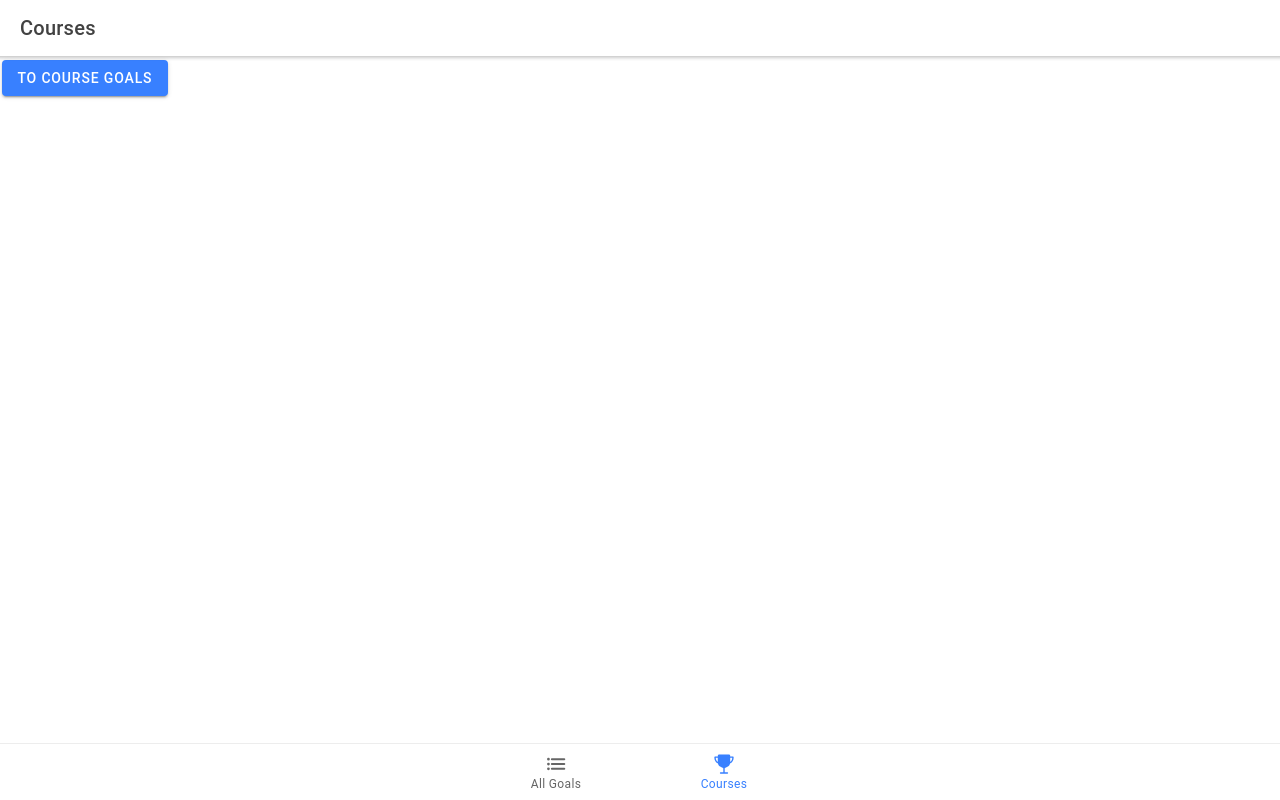
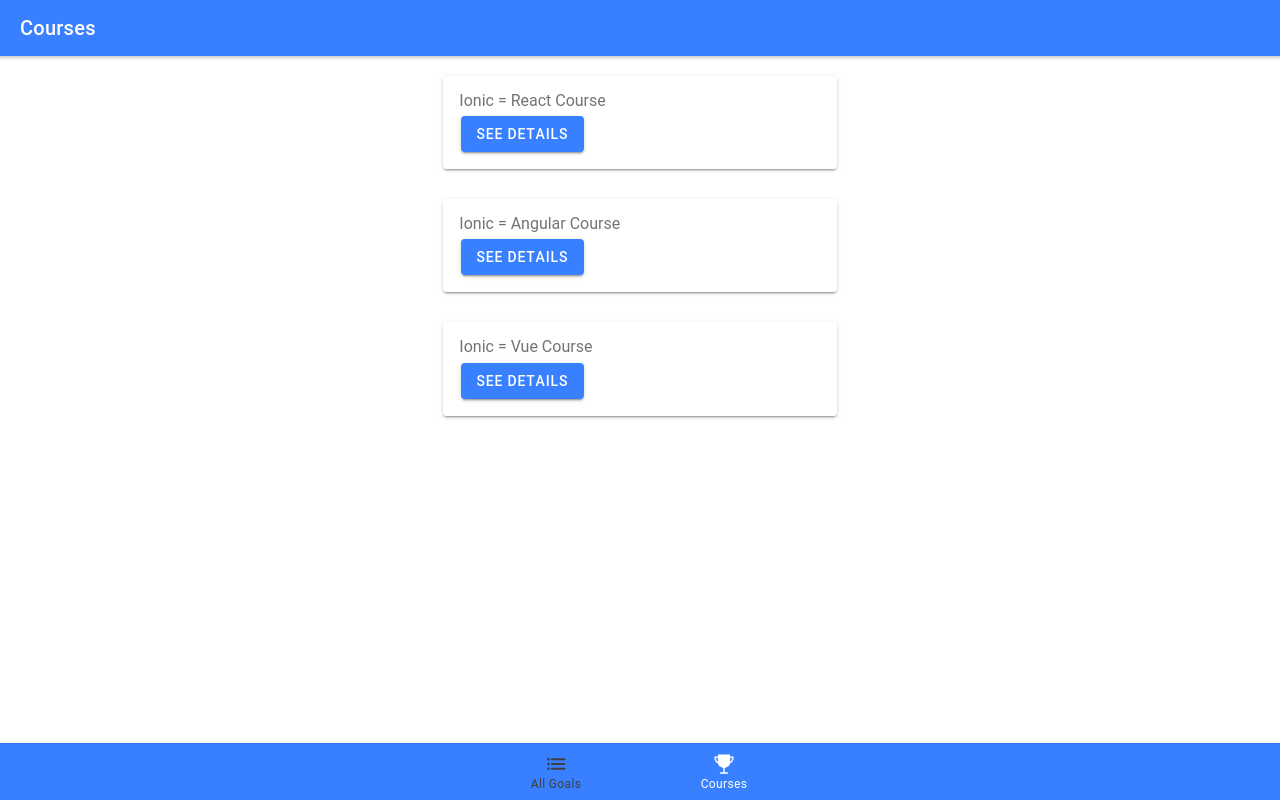
Before and after one commit to irving-caamal/ionic-react-crash-course, a React (Create React App) app: page /courses in a window 1280 px wide. Built offline with nearby package versions, Linux system fonts and the light colour scheme.

Commit message:
little bit of styling and how to wrap data

```diff
--- a/src/App.tsx
+++ b/src/App.tsx
@@ -22,6 +22,7 @@
 
 /* Theme variables */
 import './theme/variables.css';
+import './theme/custom.css'
 
 /**
  * App Pages
--- a/src/pages/Courses.tsx
+++ b/src/pages/Courses.tsx
@@ -1,9 +1,29 @@
-import {IonButton, IonContent, IonHeader, IonPage, IonTitle, IonToolbar} from '@ionic/react';
+import {
+    IonButton, IonCard,
+    IonCardContent, IonCol,
+    IonContent,
+    IonGrid,
+    IonHeader,
+    IonPage,
+    IonRow,
+    IonTitle,
+    IonToolbar
+} from '@ionic/react';
 import React from 'react';
 import {useHistory} from "react-router-dom";
 
 import './Home.css';
-
+const DUMMY_DATA = [
+    {
+      id: 'c1', title: 'Ionic = React Course'
+    },
+    {
+        id: 'c2', title: 'Ionic = Angular Course'
+    },
+    {
+        id: 'c3', title: 'Ionic = Vue Course'
+    },
+];
 const Courses: React.FC = () => {
     /**
      * */
@@ -27,14 +47,26 @@
           </IonToolbar>
         </IonHeader>
         <IonContent>
-            <div>
-               {/* <IonButton routerLink="/course-goals">
-                    To Course Goals
-                </IonButton>*/}
-                 <IonButton onClick={changePageHandler}>
-                    To Course Goals
-                </IonButton>
-            </div>
+           <IonGrid>
+               {DUMMY_DATA.map(course => {
+                   return (
+                       <IonRow key={course.id}>
+                           <IonCol size-md="4" offset-md="4">
+                               <IonCard>
+                                   <IonCardContent>
+                                       <h2>
+                                           {course.title}
+                                       </h2>
+                                       <IonButton routerLink={`/course/${course.id}`}>
+                                           See Details
+                                       </IonButton>
+                                   </IonCardContent>
+                               </IonCard>
+                           </IonCol>
+                       </IonRow>
+                   )
+               })}
+           </IonGrid>
         </IonContent>
       </IonContent>
     </IonPage>
--- /dev/null
+++ b/src/theme/custom.css
@@ -0,0 +1,7 @@
+:root {
+  --ion-toolbar-background: var(--ion-color-primary);
+  --ion-tab-bar-background: var(--ion-color-primary);
+  --ion-toolbar-color: white;
+  --ion-tab-bar-color-selected: white;
+  --ion-tab-bar-color: #403f3f;
+}
```
